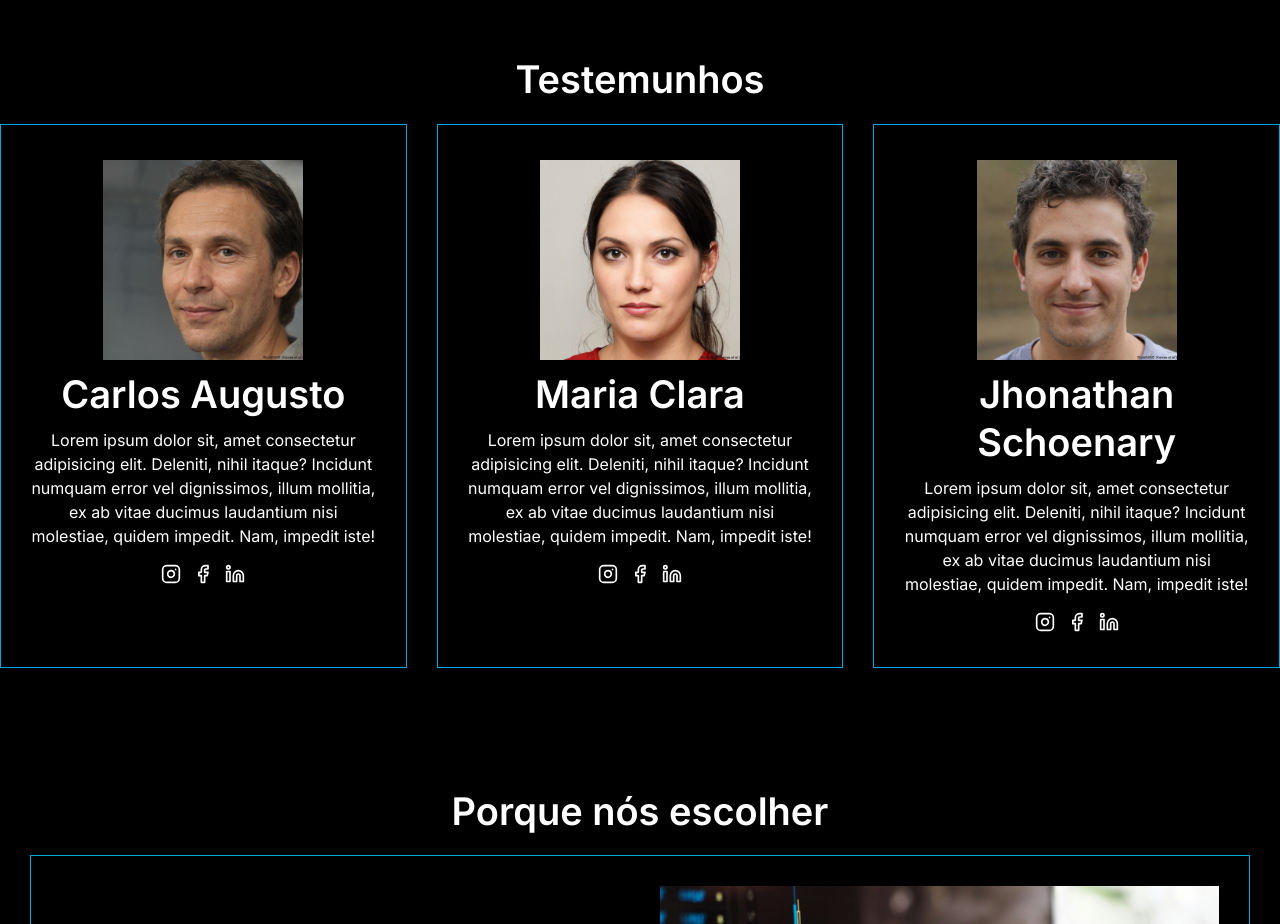
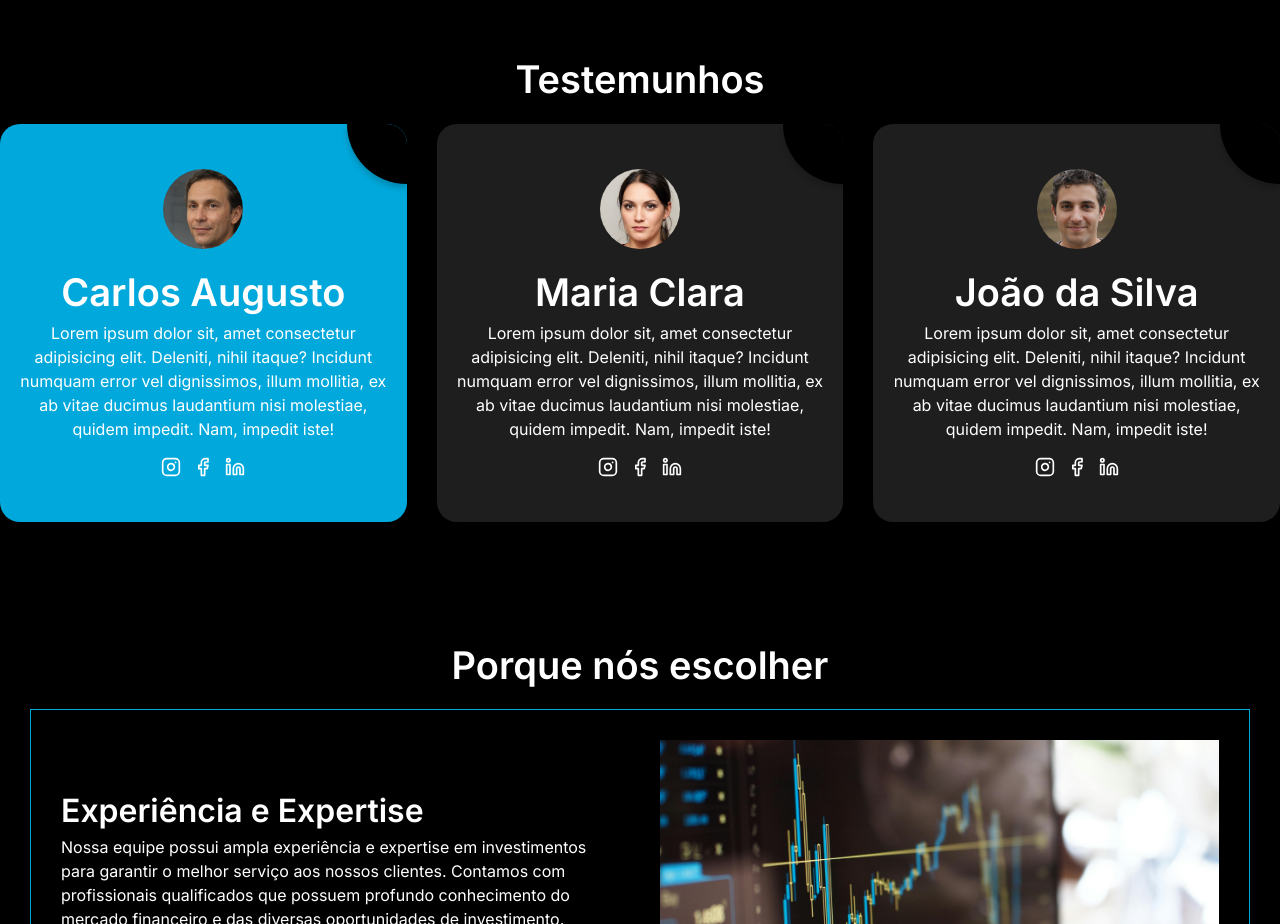
Before and after one commit to leonardohernandesq/lp-infoproducts, a Next.js app: page / in a window 1280 px wide. Shown: the part 2600-3524 px from the top of the page. Built offline with nearby package versions, Linux system fonts and the light colour scheme.

Commit message:
create interactive with colors

```diff
--- a/src/app/components/testimonials/index.tsx
+++ b/src/app/components/testimonials/index.tsx
@@ -11,11 +11,13 @@
             <h2>Testemunhos</h2>
 
             <div className='testemonials-columns'>
-            <article className={`border-${color.substring(1)}`}>
-                <Image src={'/person1.jpg'} alt="Carlos Augusto" width={200} height={200} />
+                <article className={`profile-card background-${color.substring(1)}`}>
+
+                    <Image src="/person1.jpg" alt="Carlos Augusto Testemunho" className="profile-image" width={100} height={100}/>
                     <h2>Carlos Augusto</h2>
                     <p>Lorem ipsum dolor sit, amet consectetur adipisicing elit. Deleniti, nihil itaque? Incidunt numquam error vel dignissimos, illum mollitia, ex ab vitae ducimus laudantium nisi molestiae, quidem impedit. Nam, impedit iste!</p>
-                <div className='flex gap-3 mt-4'>
+
+                        <div className='flex gap-3 mt-4 socialmedia'>
                             <Link href={'www.instagram.com'} target='_blank' >
                                 <FiInstagram size={20} />
                             </Link>
@@ -26,12 +28,14 @@
                                 <FiLinkedin size={20} />
                             </Link>
                         </div>
+                    <div className="corner-effect"></div>
                 </article>
-            <article className={`border-${color.substring(1)}`}>
-                <Image src={'/person2.jpg'} alt="Carlos Augusto" width={200} height={200} />
+                <article className={`profile-card`}>
+                    <Image src="/person2.jpg" alt="Maria Clara Testemunho" className="profile-image" width={100} height={100}/>
                     <h2>Maria Clara</h2>
                     <p>Lorem ipsum dolor sit, amet consectetur adipisicing elit. Deleniti, nihil itaque? Incidunt numquam error vel dignissimos, illum mollitia, ex ab vitae ducimus laudantium nisi molestiae, quidem impedit. Nam, impedit iste!</p>
-                <div className='flex gap-3 mt-4'>
+
+                        <div className='flex gap-3 mt-4 socialmedia'>
                             <Link href={'www.instagram.com'} target='_blank' >
                                 <FiInstagram size={20} />
                             </Link>
@@ -42,12 +46,14 @@
                                 <FiLinkedin size={20} />
                             </Link>
                         </div>
+                    <div className="corner-effect"></div>
                 </article>
-            <article className={`border-${color.substring(1)}`}>
-                <Image src={'/person3.jpg'} alt="Carlos Augusto" width={200} height={200} />
-                <h2>Jhonathan Schoenary</h2>
+                <article className={`profile-card`}>
+                    <Image src="/person3.jpg" alt="João da Silva Testemunho" className="profile-image" width={100} height={100}/>
+                    <h2>João da Silva</h2>
                     <p>Lorem ipsum dolor sit, amet consectetur adipisicing elit. Deleniti, nihil itaque? Incidunt numquam error vel dignissimos, illum mollitia, ex ab vitae ducimus laudantium nisi molestiae, quidem impedit. Nam, impedit iste!</p>
-                <div className='flex gap-3 mt-4'>
+
+                        <div className='flex gap-3 mt-4 socialmedia'>
                             <Link href={'www.instagram.com'} target='_blank' >
                                 <FiInstagram size={20} />
                             </Link>
@@ -58,9 +64,10 @@
                                 <FiLinkedin size={20} />
                             </Link>
                         </div>
+                    <div className="corner-effect"></div>
                 </article>
+
             </div>
         </section>
-
     )
 }
--- a/src/app/main.css
+++ b/src/app/main.css
@@ -167,6 +167,44 @@
 
 /* Testemonials */
 
+.profile-card {
+    position: relative;
+    display: flex;
+    justify-content: center;
+    background-color: #1e1e1e;
+    border-radius: 20px;
+    color: white;
+    width: 100%;
+    box-shadow: 0 4px 6px rgba(0, 0, 0, 0.1);
+    overflow: hidden;
+}
+
+.profile-image {
+    width: 80px;
+    height: 80px;
+    border-radius: 50%;
+    margin-bottom: 15px;
+}
+
+.corner-effect {
+    position: absolute;
+    top: 0px;
+    right: 0px;
+    width: 60px;
+    height: 60px;
+    background-color: #000; /* Match the body background color */
+    border-radius: 0 0 0 60px;
+    box-shadow: 0 4px 6px rgba(0, 0, 0, 0.2);
+}
+
+.source, .interest {
+    margin-top: 10px;
+}
+
+.socialmedia a:hover{
+    color: #8b8b8b;
+}
+
 .testemonials-container{
     padding: 5rem 0;
 }
@@ -188,13 +226,7 @@
     flex-direction: column;
     align-items: center;
     text-align: center;
-    padding: 35px 30px;
-    border: 1px solid #00a8db;
-}
-
-.testemonials-columns article>h2{
-    line-height: 3rem;
-    margin: 10px 0;
+    padding: 45px 10px;
 }
 
 /* Why Choose */
@@ -210,7 +242,7 @@
     align-items: center;
     text-align: left;
     gap: 40px;
-    border: 1px solid #00a8db;
+    border: 1px solid transparent;
     margin: 15px 0;
     padding: 30px;
 }
--- a/src/app/page.tsx
+++ b/src/app/page.tsx
@@ -15,6 +15,7 @@
 import { IColorsTheme } from '@/app/interface/IColorsTheme'
 import Loading from './components/loading';
 import { FiSettings } from 'react-icons/fi';
+import Image from 'next/image';
 
 
 export default function Home() {
@@ -87,6 +88,9 @@
               Volatilidade
             </button>
           </>}
+
+
+
           <TechnoBanner />
           <Exchange />
           <AboutUs />
```
Lines whose indentation alone changed are shown as unchanged.
